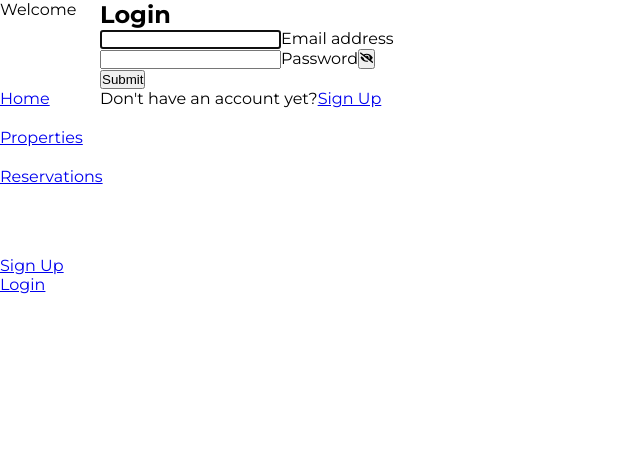
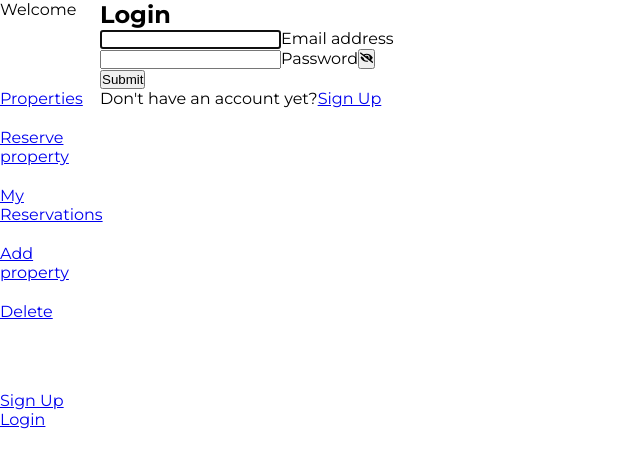
Before and after one commit to skabeo/frontend-capstone, a React (Create React App) app: page /signin in a window 1280 px wide. Shown: the top 468 px of the page, without its empty margins (0-640 px from the left). Built offline with nearby package versions, Linux system fonts and the light colour scheme.

Commit message:
add links to the sidebar and fixed linters

```diff
--- a/src/App.js
+++ b/src/App.js
@@ -1,12 +1,14 @@
 import './App.css';
 import { Routes, Route } from 'react-router-dom';
-import { Home } from './pages/Home';
+import { Home } from './components/pages/Home';
 import LogIn from './components/session/LogIn';
 import Logout from './components/session/LogOut';
 import SignUp from './components/session/SignUp';
+import Reserve from './components/pages/Reserve';
 import Reservations from './components/pages/Reservations';
-import Properties from './components/pages/Properties';
-// import LandingPage from './components/LandingPage';
+import AddProperties from './components/pages/AddProperties';
+import Delete from './components/pages/Delete';
+
 import PersistLogin from './components/session/PersistLogin';
 import PrivateRoute from './routes/PrivateRoute';
 import PublicRoute from './routes/PublicRoute';
@@ -28,10 +30,10 @@ function App() {
           )}
             />
             <Route
-              path="/properties"
+              path="/reserve"
               element={(
                 <PrivateRoute>
-                  <Properties />
+                  <Reserve />
                 </PrivateRoute>
           )}
             />
@@ -40,6 +42,22 @@ function App() {
               element={(
                 <PrivateRoute>
                   <Reservations />
+                </PrivateRoute>
+          )}
+            />
+            <Route
+              path="/add"
+              element={(
+                <PrivateRoute>
+                  <AddProperties />
+                </PrivateRoute>
+          )}
+            />
+            <Route
+              path="/delete"
+              element={(
+                <PrivateRoute>
+                  <Delete />
                 </PrivateRoute>
           )}
             />
--- a/src/components/Sidebar.js
+++ b/src/components/Sidebar.js
@@ -28,9 +28,11 @@ const Sidebar = () => {
         {currentUser ? currentUser.name : 'Guest'}
       </p>
       <div className="menu-links">
-        <Link to="/">Home</Link>
-        <Link to="/properties">Properties</Link>
-        <Link to="/reservations">Reservations</Link>
+        <Link to="/">Properties</Link>
+        <Link to="/reserve">Reserve property</Link>
+        <Link to="/reservations">My Reservations</Link>
+        <Link to="/add">Add property</Link>
+        <Link to="/delete">Delete</Link>
       </div>
       <div className="email-link">
         {sessionLinks}
--- /dev/null
+++ b/src/components/pages/AddProperties.js
@@ -0,0 +1,7 @@
+import React from 'react';
+
+const AddProperties = () => (
+  <div>Properties</div>
+);
+
+export default AddProperties;
--- /dev/null
+++ b/src/components/pages/Delete.js
@@ -0,0 +1,7 @@
+import React from 'react';
+
+const Delete = () => (
+  <div>Delete</div>
+);
+
+export default Delete;
--- a/src/pages/Home.js
+++ b/src/components/pages/Home.js
@@ -1,7 +1,7 @@
 import React, { useEffect } from 'react';
 import { useSelector, useDispatch } from 'react-redux';
-import { fetchPortfolio } from '../redux/properties/propertiesSlice';
-import { PropertySquare } from '../components/PropertySquare';
+import { fetchPortfolio } from '../../redux/properties/propertiesSlice';
+import { PropertySquare } from '../PropertySquare';
 
 export const Home = () => {
   const portfolio = useSelector((state) => state.properties.portfolio);
--- a/src/components/pages/Properties.js
+++ /dev/null
@@ -1,7 +0,0 @@
-import React from 'react';
-
-const Properties = () => (
-  <div>Properties</div>
-);
-
-export default Properties;
--- a/src/components/pages/Reservations.js
+++ b/src/components/pages/Reservations.js
@@ -1,7 +1,7 @@
 import React from 'react';
 
 const Reservations = () => (
-  <div>Reservations</div>
+  <div>My Reservations</div>
 );
 
 export default Reservations;
--- /dev/null
+++ b/src/components/pages/Reserve.js
@@ -0,0 +1,7 @@
+import React from 'react';
+
+const Reserve = () => (
+  <div>Reserve</div>
+);
+
+export default Reserve;
```
